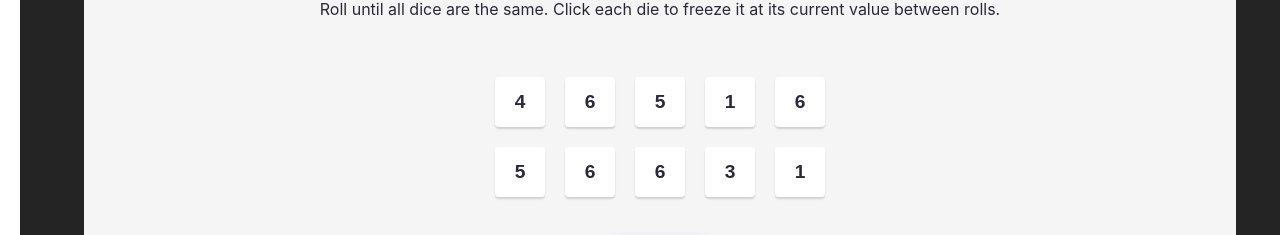
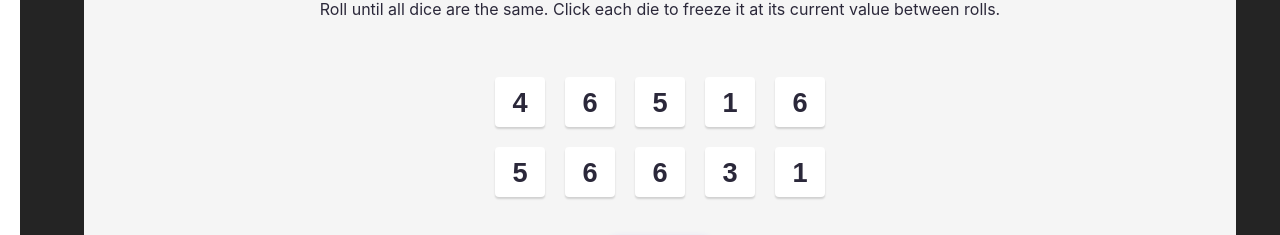
Before and after one commit to exelobaiza/scrimba-tenezies, a React (Vite) app: page / in a window 1280 px wide. Shown: the part 344-579 px from the top of the page. Built offline with nearby package versions, Linux system fonts and the light colour scheme.

Commit message:
roll Dice

```diff
--- a/src/App.css
+++ b/src/App.css
@@ -45,7 +45,7 @@
   height: 50px;
   width: 50px;
   color: #2B283A;
-  font-size: 1.2rem;
+  font-size: 1.7rem;
   font-weight: bold;
   border: none;
   border-radius: 4px;
--- a/src/App.jsx
+++ b/src/App.jsx
@@ -4,17 +4,14 @@
 import Die from './components/die'
 function App() {
 
-  /**
- * Challenge:
- *
- * Create state to hold our array of numbers. (Initialize
- * the state by calling our `generateAllNewDice` function so it
- * loads all new dice as soon as the app loads)
- *
- * Map over the state numbers array to generate our array
- * of Die components and render those in place of our
- * manually-written 10 Die elements.
- */
+    /**
+     * Challenge: Create a `Roll Dice` button that will re-roll
+     * all 10 dice
+     *
+     * Clicking the button should generate a new array of numbers
+     * and set the `dice` state to that new array (thus re-rendering
+     * the array to the page)
+     */
 
   function generateAllNewDice() {
     return new Array(10).fill(0).map(() => Math.ceil(Math.random() * 6));
@@ -25,6 +22,10 @@
     return <Die value={number} />
   })
 
+  function rollDice() {
+    setDice(generateAllNewDice());
+  }
+
   return (
     <div className="app-container">
       <div>
@@ -33,7 +34,7 @@
         <div className='dice-container'>
           {diceElements}
         </div>
-        <button className='roll-btn'>Roll</button>
+        <button className='roll-btn' onClick={rollDice}>Roll</button>
       </div>
     </div>
   )
--- a/src/components/Die.jsx
+++ b/src/components/Die.jsx
@@ -1,7 +1,5 @@
 export default function Die(props) {
   return (
-    <>
     <button>{props.value}</button>
-    </>
   );
 }
```
